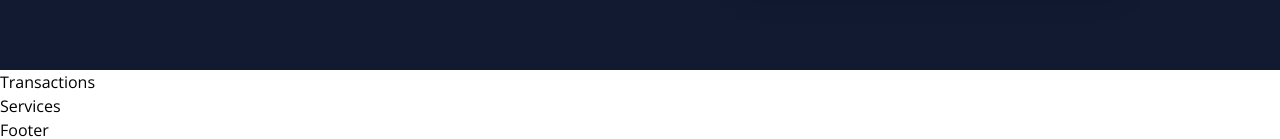
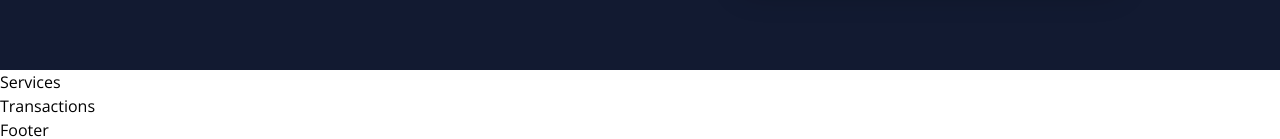
Before and after one commit to DamienBonello/BlockCrypt-Web3.0, a React (Vite) app in the folder Blockchain_Web3/client/: page / in a window 1280 px wide. Shown: the part 1139-1278 px from the top of the page. Built offline with nearby package versions, Linux system fonts and the light colour scheme.

Commit message:
Enabled no Overflow Spill

```diff
--- a/Blockchain_Web3/client/src/App.jsx
+++ b/Blockchain_Web3/client/src/App.jsx
@@ -2,14 +2,14 @@ import {Navbar, Footer, Services, Transactions, Welcome, CryptoCard} from './com
 
 const App = () => {
   return (
-    <div className="min-h-screen">
+    <div className="min-h-screen overflow-hidden">
       <div className='gradient-bg-welcome'>
         <Navbar />
         <Welcome />
         <CryptoCard />
       </div>
+      <Services />
       <Transactions />
-      <Services />
       <Footer />
     </div>
   );
```
